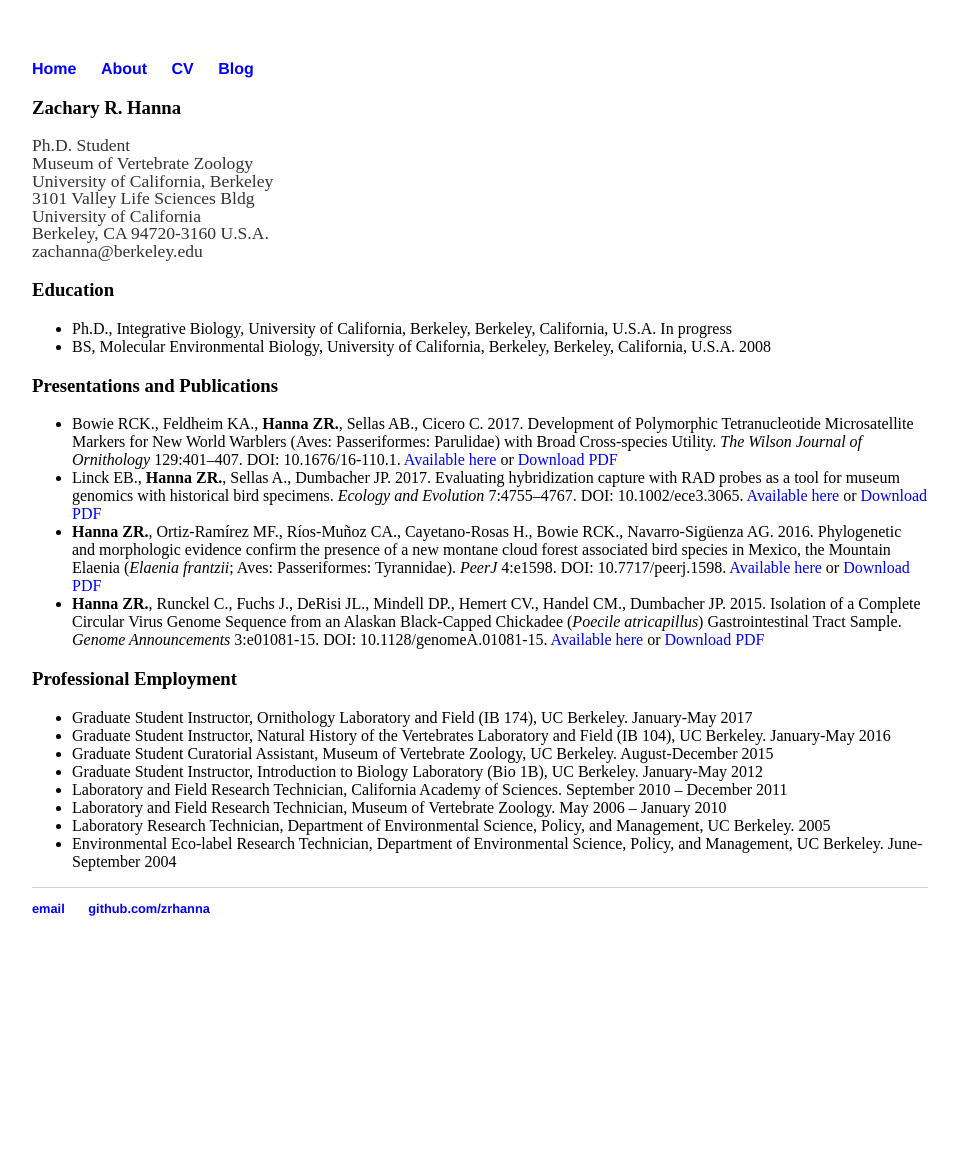
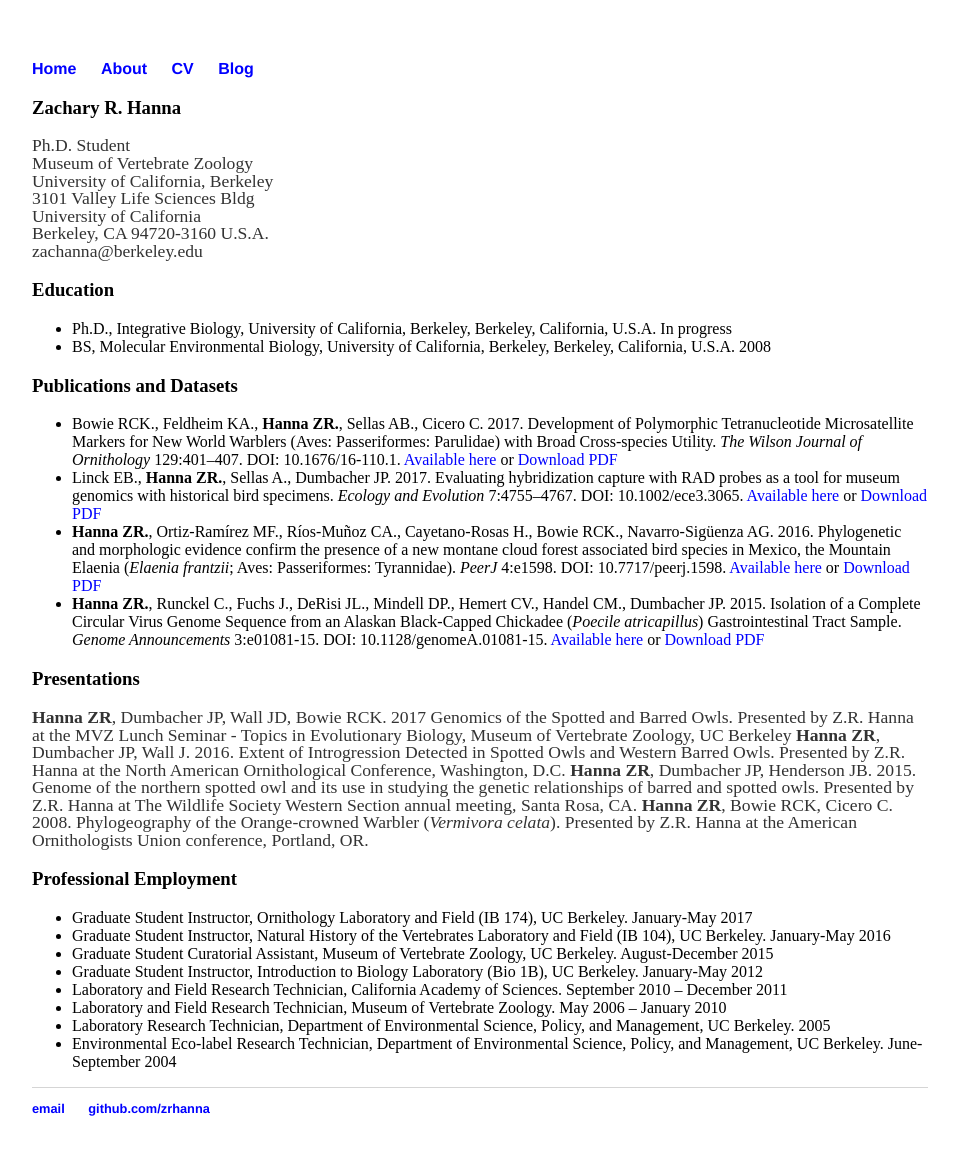
Before and after one commit to zacharyhanna/zacharyhanna.github.io, a Jekyll site: the page built from cv/index.md, in a window 1280 px wide. Shown: the whole page, without its empty margins (160-1117 px from the left). Built offline with Jekyll 4.4.1, drawn with Linux system fonts in a browser that asks for light colours; before the commit the page ends 976 px from its top, so only the background shows below that.

Commit message:
Update index.md

```diff
--- a/cv/index.md
+++ b/cv/index.md
@@ -15,11 +15,17 @@ zachanna@berkeley.edu
 * Ph.D., Integrative Biology, University of California, Berkeley, Berkeley, California, U.S.A. In progress
 * BS, Molecular Environmental Biology, University of California, Berkeley, Berkeley, California, U.S.A. 2008
 
-### Presentations and Publications
+### Publications and Datasets
 * Bowie RCK., Feldheim KA., **Hanna ZR.**, Sellas AB., Cicero C. 2017. Development of Polymorphic Tetranucleotide Microsatellite Markers for New World Warblers (Aves: Passeriformes: Parulidae) with Broad Cross-species Utility. *The Wilson Journal of Ornithology* 129:401–407. DOI: 10.1676/16-110.1. [Available here](http://www.bioone.org/doi/abs/10.1676/16-110.1){:target="_blank"} or [Download PDF](../files/Bowie_et_al_2017_Development_of_Polymorphic_Tetranucleotide_Microsa.pdf){:target="_blank"}
 * Linck EB., **Hanna ZR.**, Sellas A., Dumbacher JP. 2017. Evaluating hybridization capture with RAD probes as a tool for museum genomics with historical bird specimens. *Ecology and Evolution* 7:4755–4767. DOI: 10.1002/ece3.3065. [Available here](http://onlinelibrary.wiley.com/doi/10.1002/ece3.3065/abstract){:target="_blank"} or [Download PDF](../files/){:target="_blank"}
 * **Hanna ZR.**, Ortiz-Ramírez MF., Ríos-Muñoz CA., Cayetano-Rosas H., Bowie RCK., Navarro-Sigüenza AG. 2016. Phylogenetic and morphologic evidence confirm the presence of a new montane cloud forest associated bird species in Mexico, the Mountain Elaenia (*Elaenia frantzii*; Aves: Passeriformes: Tyrannidae). *PeerJ* 4:e1598. DOI: 10.7717/peerj.1598. [Available here](https://peerj.com/articles/1598/){:target="_blank"} or [Download PDF](../files/){:target="_blank"}
 * **Hanna ZR.**, Runckel C., Fuchs J., DeRisi JL., Mindell DP., Hemert CV., Handel CM., Dumbacher JP. 2015. Isolation of a Complete Circular Virus Genome Sequence from an Alaskan Black-Capped Chickadee (*Poecile atricapillus*) Gastrointestinal Tract Sample. *Genome Announcements* 3:e01081-15. DOI: 10.1128/genomeA.01081-15. [Available here](http://genomea.asm.org/content/3/5/e01081-15){:target="_blank"} or [Download PDF](../files){:target="_blank"}
+
+### Presentations
+**Hanna ZR**, Dumbacher JP, Wall JD, Bowie RCK. 2017 Genomics of the Spotted and Barred Owls. Presented by Z.R. Hanna at the MVZ Lunch Seminar - Topics in Evolutionary Biology, Museum of Vertebrate Zoology, UC Berkeley
+**Hanna ZR**, Dumbacher JP, Wall J. 2016. Extent of Introgression Detected in Spotted Owls and Western Barred Owls. Presented by Z.R. Hanna at the North American Ornithological Conference, Washington, D.C.
+**Hanna ZR**, Dumbacher JP, Henderson JB. 2015. Genome of the northern spotted owl and its use in studying the genetic relationships of barred and spotted owls. Presented by Z.R. Hanna at The Wildlife Society Western Section annual meeting, Santa Rosa, CA.
+**Hanna ZR**, Bowie RCK, Cicero C. 2008. Phylogeography of the Orange-crowned Warbler (*Vermivora celata*). Presented by Z.R. Hanna at the American Ornithologists Union conference, Portland, OR.
 
 ### Professional Employment
 * Graduate Student Instructor, Ornithology Laboratory and Field (IB 174), UC Berkeley. January-May 2017
```
